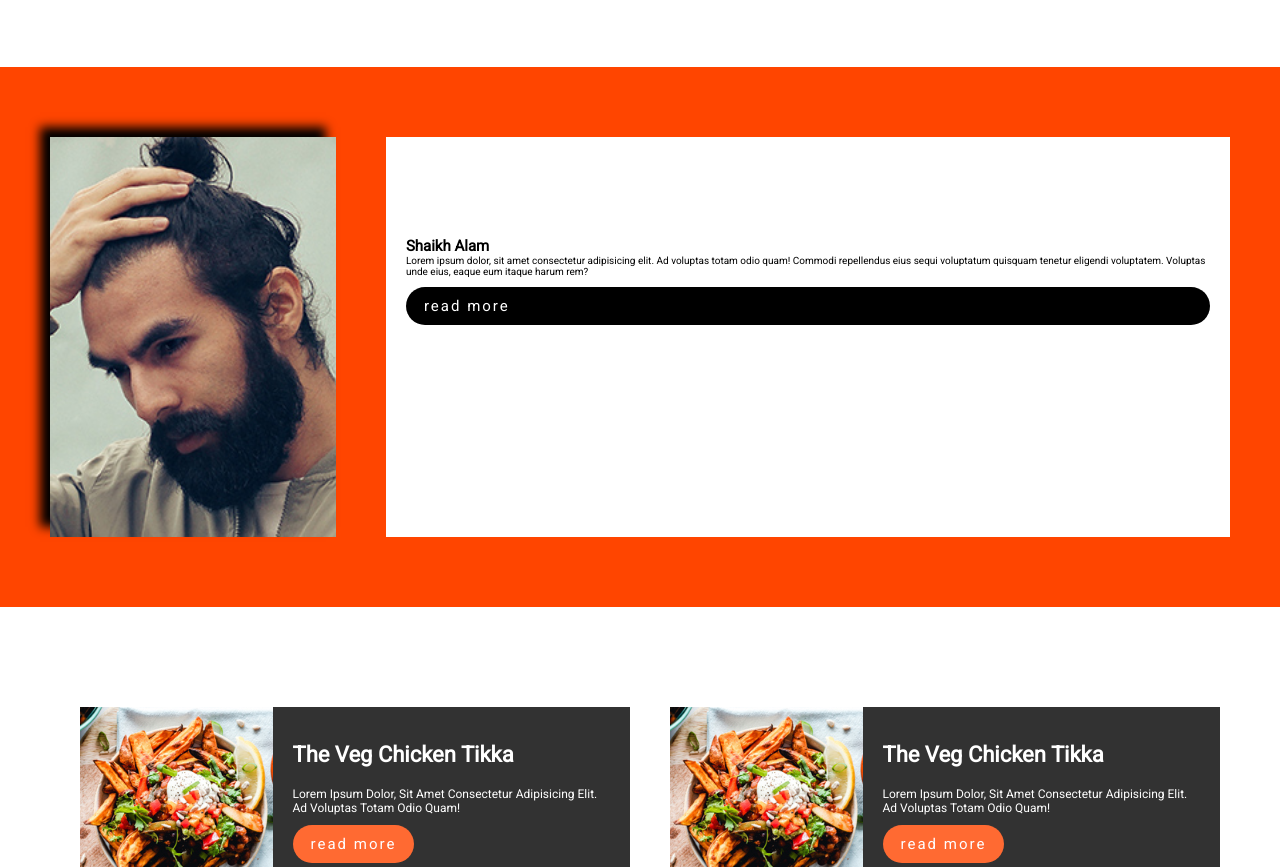
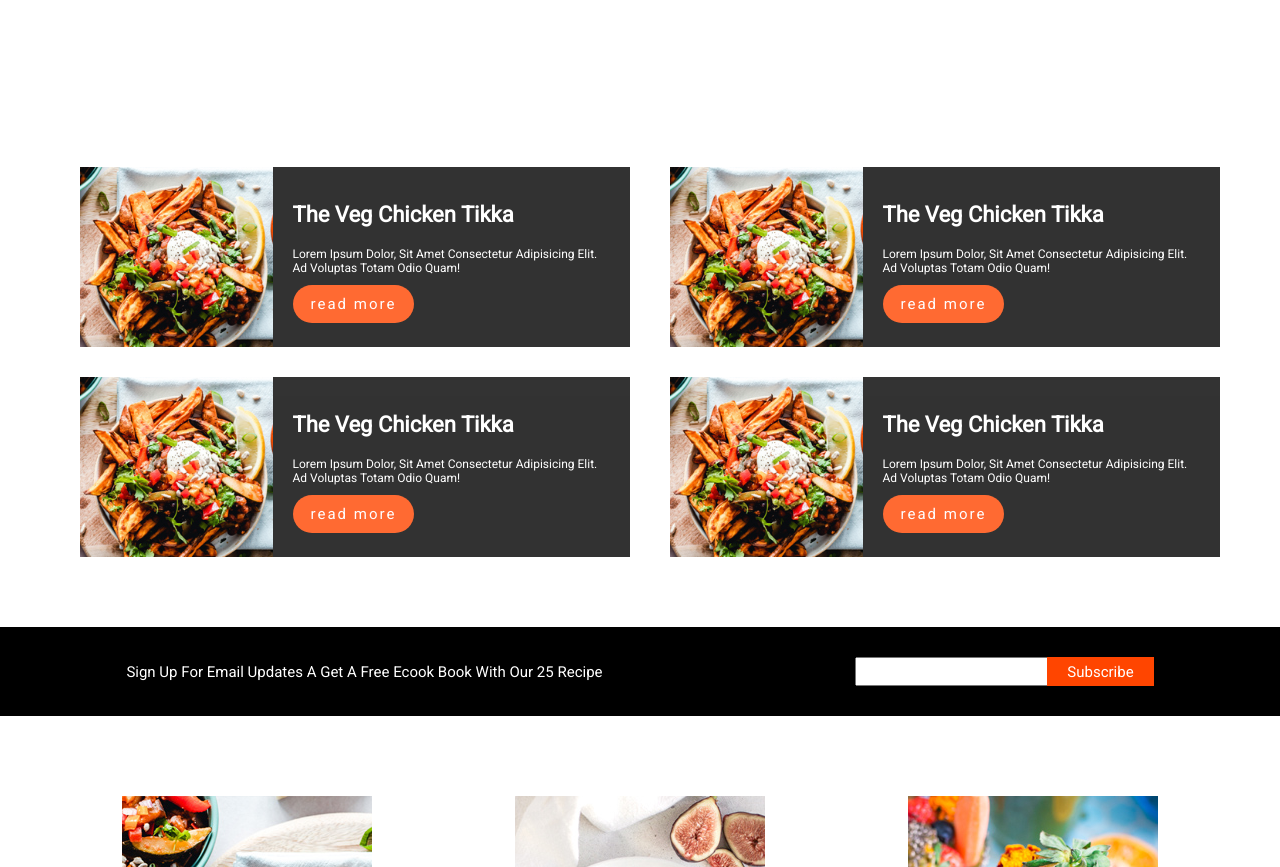
Before and after one commit to shaikhalam1996/portfolio-static-web, a plain HTML site: page index.html in a window 1280 px wide. Shown: the part 1383-2250 px from the top of the page. Drawn offline with Linux system fonts and the light colour scheme.

Commit message:
Update index.html

```diff
--- a/index.html
+++ b/index.html
@@ -64,7 +64,7 @@
         </div>
     </section>
 
-    <section class="about">
+<!--     <section class="about">
         <div class="about_img">
             <img src="images/user.jpg" alt="" srcset="">
         </div>
@@ -73,7 +73,7 @@
             <p>Lorem ipsum dolor, sit amet consectetur adipisicing elit. Ad voluptas totam odio quam! Commodi repellendus eius sequi voluptatum quisquam tenetur eligendi voluptatem. Voluptas unde eius, eaque eum itaque harum rem?</p>
             <a href="" class="anchor">read more</a>
         </div>
-    </section>
+    </section> -->
 
     <section class="menu">
         <div class="box">
```
